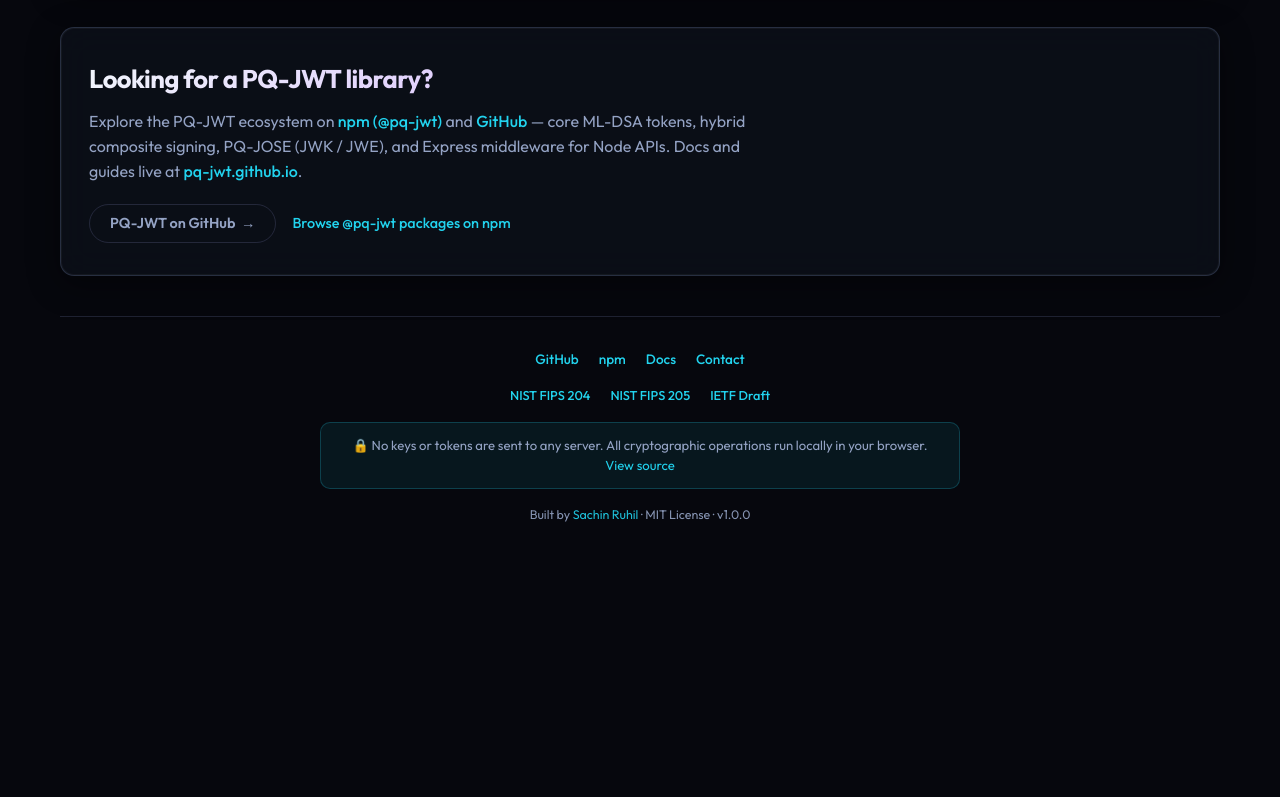
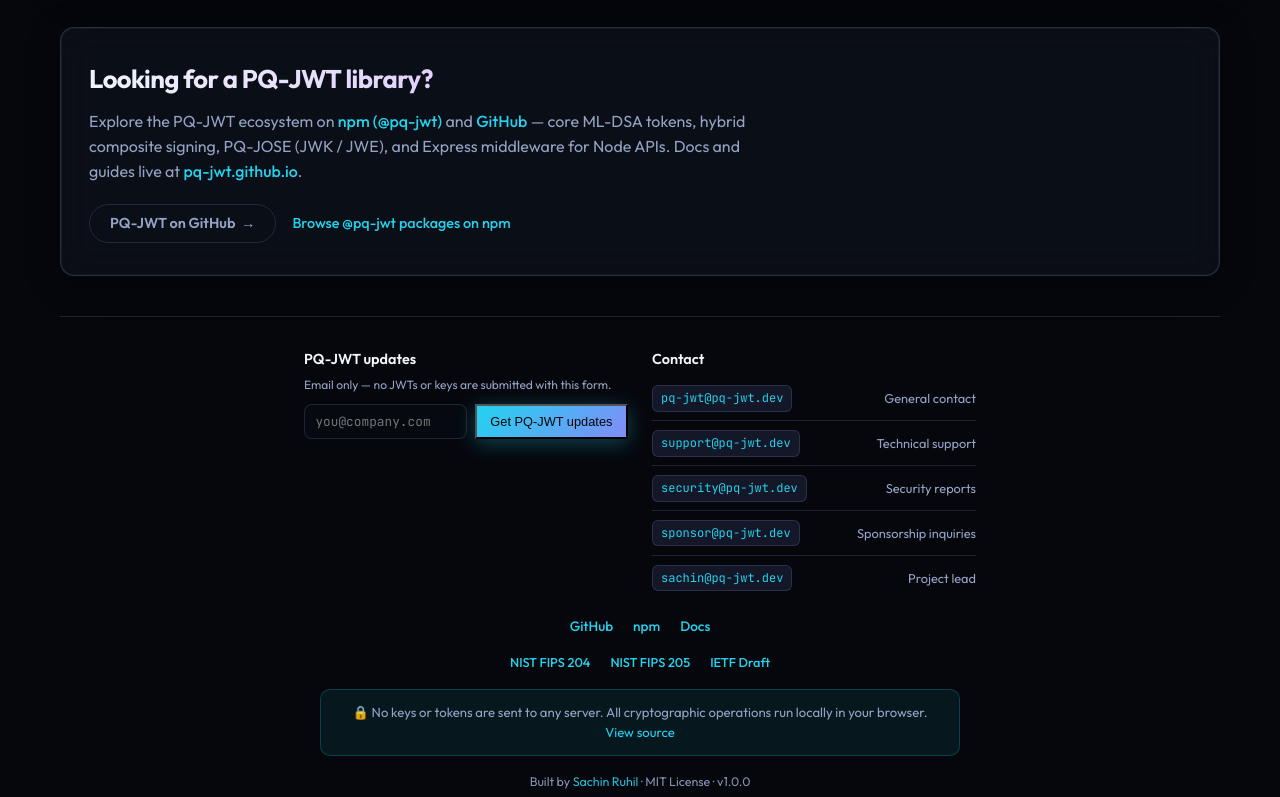
Before and after one commit to pq-jwt/PQ-JWT-debugger-decode-sign-verify-ML-DSA-tokens, a React (Vite) app: page / in a window 1280 px wide. Shown: the part 3504-4301 px from the top of the page. Before the commit the page ends 4076 px from the top, so only its background shows below. Built offline with nearby package versions, Linux system fonts and the light colour scheme.

Commit message:
Add footer newsletter signup and all pq-jwt.dev contact emails.
Includes Buttondown embed form and five Cloudflare-routed addresses (general, support, security, sponsor, project lead).

```diff
--- /dev/null
+++ b/src/components/ContactEmails.tsx
@@ -0,0 +1,21 @@
+import { CONTACT_EMAILS } from "../lib/ecosystem-links";
+
+export default function ContactEmails() {
+  return (
+    <section className="footer-contacts" aria-labelledby="contacts-heading">
+      <h3 id="contacts-heading" className="footer-contacts-heading">
+        Contact
+      </h3>
+      <ul className="footer-contact-list">
+        {CONTACT_EMAILS.map(({ address, href, label }) => (
+          <li key={address} className="footer-contact-item">
+            <a className="footer-contact-email" href={href}>
+              {address}
+            </a>
+            <span className="footer-contact-label">{label}</span>
+          </li>
+        ))}
+      </ul>
+    </section>
+  );
+}
--- /dev/null
+++ b/src/components/NewsletterSignup.tsx
@@ -0,0 +1,26 @@
+import { BUTTONDOWN_SUBSCRIBE_ACTION } from "../lib/ecosystem-links";
+
+export default function NewsletterSignup() {
+  return (
+    <section className="footer-newsletter" aria-labelledby="newsletter-heading">
+      <h3 id="newsletter-heading" className="footer-newsletter-heading">
+        PQ-JWT updates
+      </h3>
+      <p className="footer-newsletter-hint">
+        Email only — no JWTs or keys are submitted with this form.
+      </p>
+      <form
+        className="footer-newsletter-form"
+        action={BUTTONDOWN_SUBSCRIBE_ACTION}
+        method="post"
+        target="_blank"
+        rel="noopener noreferrer"
+      >
+        <input type="email" name="email" placeholder="you@company.com" required autoComplete="email" />
+        <button type="submit" className="btn-primary footer-newsletter-btn">
+          Get PQ-JWT updates
+        </button>
+      </form>
+    </section>
+  );
+}
--- a/src/components/SiteFooter.tsx
+++ b/src/components/SiteFooter.tsx
@@ -1,7 +1,6 @@
 import {
   APP_VERSION,
   AUTHOR_GITHUB,
-  CONTACT_EMAIL,
   GITHUB_DEBUGGER_REPO,
   GITHUB_ORG,
   IETF_COSE_DILITHIUM,
@@ -10,10 +9,17 @@
   NPM_CORE,
   PQ_JWT_WEBSITE,
 } from "../lib/ecosystem-links";
+import ContactEmails from "./ContactEmails";
+import NewsletterSignup from "./NewsletterSignup";
 
 export default function SiteFooter() {
   return (
     <footer className="site-footer">
+      <div className="footer-community">
+        <NewsletterSignup />
+        <ContactEmails />
+      </div>
+
       <nav className="footer-row footer-nav" aria-label="Site links">
         <a href={GITHUB_ORG} target="_blank" rel="noreferrer">
           GitHub
@@ -24,7 +30,6 @@
         <a href={PQ_JWT_WEBSITE} target="_blank" rel="noreferrer">
           Docs
         </a>
-        <a href={CONTACT_EMAIL}>Contact</a>
       </nav>
 
       <nav className="footer-row footer-standards" aria-label="Standards references">
--- a/src/lib/ecosystem-links.ts
+++ b/src/lib/ecosystem-links.ts
@@ -21,7 +21,28 @@
 export const GITHUB_DEBUGGER_ISSUES = `${GITHUB_DEBUGGER_REPO}/issues`;
 export const GITHUB_DEBUGGER_NEW_ISSUE = `${GITHUB_DEBUGGER_ISSUES}/new`;
 
-export const CONTACT_EMAIL = "mailto:pq-jwt@pq-jwt.dev";
+export const EMAIL_GENERAL = "mailto:pq-jwt@pq-jwt.dev";
+/** @deprecated Use EMAIL_GENERAL */
+export const CONTACT_EMAIL = EMAIL_GENERAL;
+
+export const EMAIL_SUPPORT = "mailto:support@pq-jwt.dev";
+export const EMAIL_SECURITY = "mailto:security@pq-jwt.dev";
+export const EMAIL_SPONSOR = "mailto:sponsor@pq-jwt.dev";
+export const EMAIL_SACHIN = "mailto:sachin@pq-jwt.dev";
+
+/** Buttondown publication slug — change if your list uses a different username */
+export const BUTTONDOWN_USERNAME = "pq-jwt";
+export const BUTTONDOWN_SUBSCRIBE_ACTION = `https://buttondown.email/api/emails/embed-subscribe/${BUTTONDOWN_USERNAME}`;
+
+/** Matches Cloudflare Email Routing rules on pq-jwt.dev */
+export const CONTACT_EMAILS = [
+  { address: "pq-jwt@pq-jwt.dev", href: EMAIL_GENERAL, label: "General contact" },
+  { address: "support@pq-jwt.dev", href: EMAIL_SUPPORT, label: "Technical support" },
+  { address: "security@pq-jwt.dev", href: EMAIL_SECURITY, label: "Security reports" },
+  { address: "sponsor@pq-jwt.dev", href: EMAIL_SPONSOR, label: "Sponsorship inquiries" },
+  { address: "sachin@pq-jwt.dev", href: EMAIL_SACHIN, label: "Project lead" },
+] as const;
+
 export const AUTHOR_GITHUB = "https://github.com/ruhil6789";
 
 export const NIST_FIPS_204 = "https://doi.org/10.6028/NIST.FIPS.204";
--- a/src/styles/app.css
+++ b/src/styles/app.css
@@ -1446,6 +1446,111 @@
   overflow: auto;
 }
 
+.footer-community {
+  display: grid;
+  grid-template-columns: 1fr;
+  gap: 1.5rem;
+  width: 100%;
+  max-width: 42rem;
+  text-align: left;
+}
+
+@media (min-width: 640px) {
+  .footer-community {
+    grid-template-columns: 1fr 1fr;
+    align-items: start;
+  }
+}
+
+.footer-newsletter-heading,
+.footer-contacts-heading {
+  margin: 0 0 0.35rem;
+  font-size: 0.9rem;
+  font-weight: 600;
+  color: var(--text);
+}
+
+.footer-newsletter-hint {
+  margin: 0 0 0.65rem;
+  font-size: 0.75rem;
+  line-height: 1.45;
+}
+
+.footer-newsletter-form {
+  display: flex;
+  flex-wrap: wrap;
+  gap: 0.5rem;
+}
+
+.footer-newsletter-form input[type="email"] {
+  flex: 1 1 10rem;
+  min-width: 0;
+  font-family: var(--mono);
+  font-size: 0.8rem;
+  padding: 0.5rem 0.65rem;
+  border-radius: 8px;
+  border: 1px solid var(--border);
+  background: var(--input-bg);
+  color: var(--text);
+}
+
+.footer-newsletter-form input[type="email"]:focus {
+  outline: 2px solid var(--focus-ring);
+  outline-offset: 1px;
+}
+
+.footer-newsletter-btn {
+  flex-shrink: 0;
+  font-size: 0.8rem;
+  padding: 0.5rem 0.85rem;
+}
+
+.footer-contact-list {
+  list-style: none;
+  margin: 0;
+  padding: 0;
+  display: flex;
+  flex-direction: column;
+  gap: 0;
+}
+
+.footer-contact-item {
+  display: flex;
+  flex-wrap: wrap;
+  align-items: center;
+  justify-content: space-between;
+  gap: 0.35rem 1rem;
+  padding: 0.55rem 0;
+  border-bottom: 1px solid var(--border);
+  font-size: 0.8rem;
+}
+
+.footer-contact-item:last-child {
+  border-bottom: none;
+}
+
+.footer-contact-email {
+  font-family: var(--mono);
+  font-size: 0.75rem;
+  padding: 0.2rem 0.5rem;
+  border-radius: 6px;
+  background: var(--surface-2);
+  border: 1px solid var(--border);
+  color: var(--accent-dim);
+  text-decoration: none;
+  white-space: nowrap;
+}
+
+.footer-contact-email:hover {
+  border-color: var(--accent-dim);
+  text-decoration: none;
+}
+
+.footer-contact-label {
+  color: var(--muted);
+  text-align: right;
+}
+
 .site-footer {
   text-align: center;
   margin-top: 2.5rem;
```
